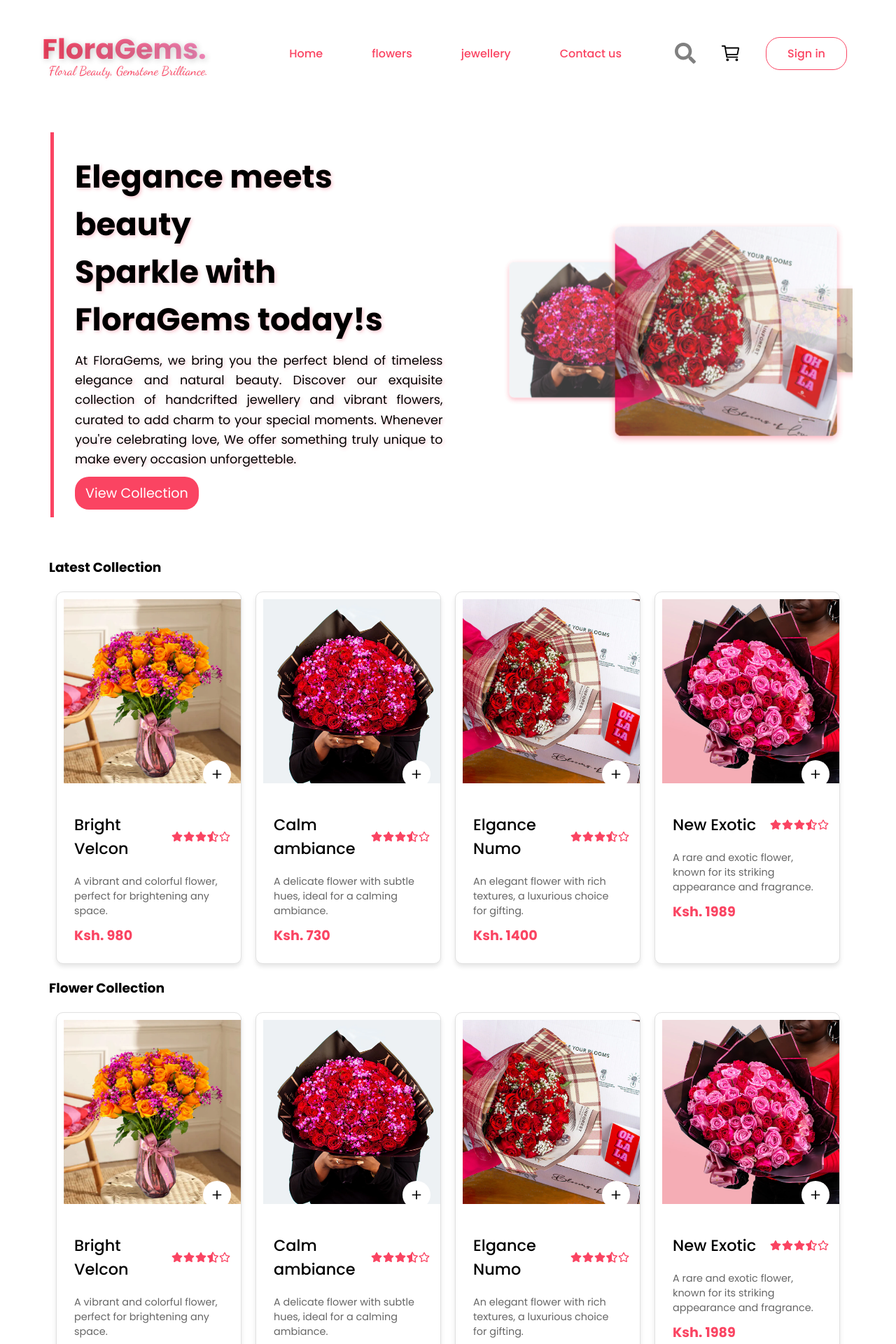
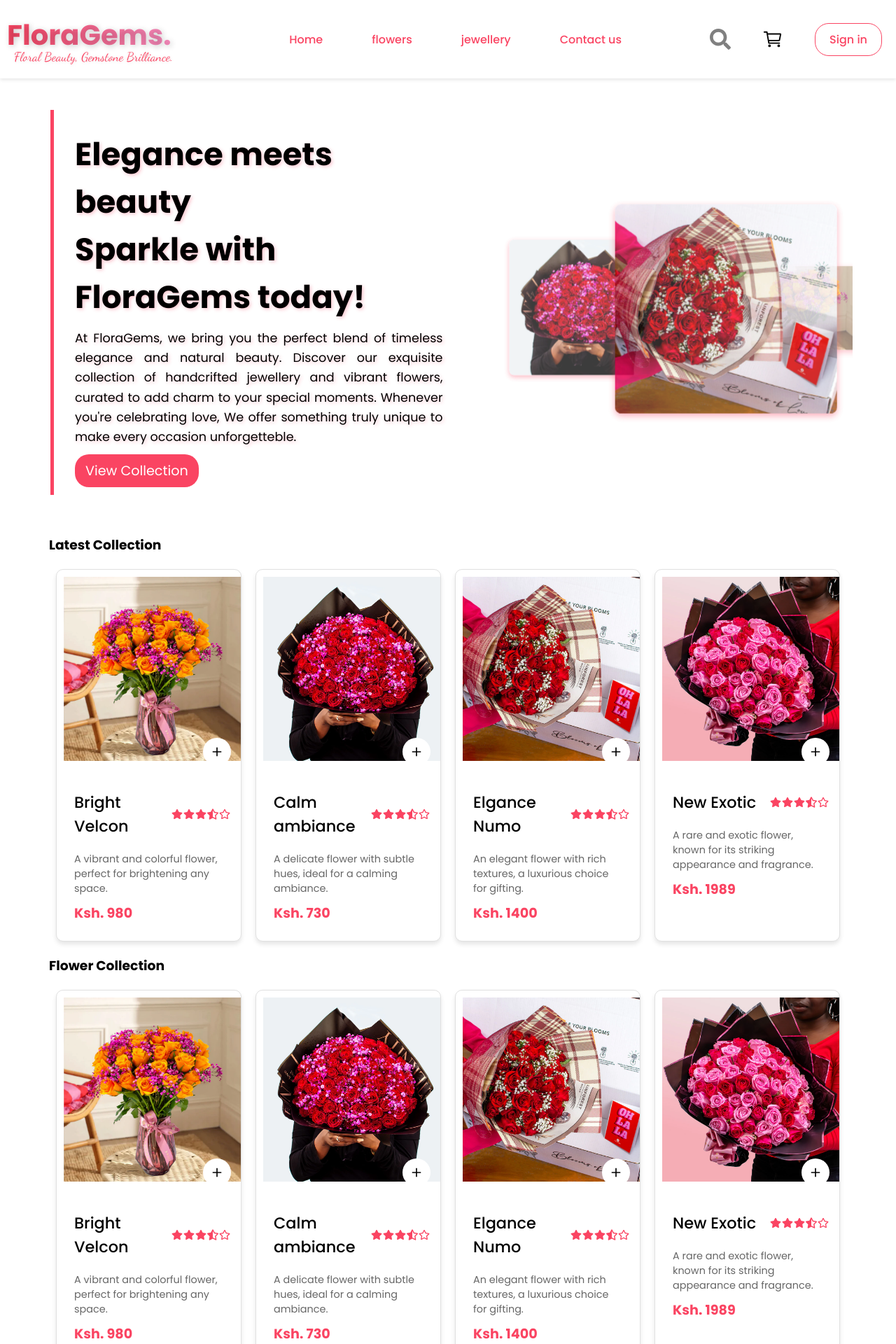
Before and after one commit to alimasoud827/FloraGems, a React (Create React App) app in the folder frontend/: page / in a window 1280 px wide. Shown: the top 1920 px of the page at 70% size. Built offline with nearby package versions, Linux system fonts and the light colour scheme.

Commit message:
third commit

```diff
--- a/frontend/src/App.js
+++ b/frontend/src/App.js
@@ -4,14 +4,23 @@ import Footer from './Footer/Footer.js';
 import Cart from './cart/Cart.js';
 import { Routes, Route, } from 'react-router-dom';
 import { CartProvider } from './CartProvider.js';
+import { useState } from 'react';
 
 function App() {
+  const [cart, setCart] = useState([]);
   return (
     <div className="App">
       <CartProvider>
-        <Header />
+        <Header
+          cart={cart}
+          setCart={setCart}
+        />
         <Routes>
-            <Route path='/' element={<Body />} />
+            <Route path='/' element={
+              <Body
+              cart={cart}
+              setCart={setCart}   />}
+            />
             <Route path='/cart' element={<Cart />} />
         </Routes>
         <Footer />
--- a/frontend/src/body/Body.js
+++ b/frontend/src/body/Body.js
@@ -4,15 +4,21 @@ import MainBody from './MainBody'
 import Flowers from './Flowers'
 import Jewellery from './Jewellery'
 
-const Body = () => {
+const Body = ({ cart, setCart }) => {
   return (
     <div>
       <TopBody />
-      <MainBody />
-      <Flowers />
-      <Jewellery />
+      <MainBody
+       cart={cart}
+       setCart={setCart}  />
+      <Flowers
+       cart={cart}
+       setCart={setCart}  />
+      <Jewellery
+       cart={cart}
+       setCart={setCart}  />
     </div>
   )
-}
+};
 
 export default Body;
--- a/frontend/src/body/Flowers.js
+++ b/frontend/src/body/Flowers.js
@@ -1,50 +1,34 @@
-import React, { useContext } from 'react'
+import React from 'react';
 import { assets } from '../assets/assets';
 import StarRating from './StarRating';
-import { IoMdAdd } from "react-icons/io";
-import { CartContext } from '../CartProvider';
+import AddToCart from './addToCart';
 
-const Flowers = () => {
-  const rating = 3.5;
-  const { setCart } = useContext(CartContext);
-
-  const addToCart = (id) => {
-    setCart((prevCart) => {
-      const existingItem = prevCart.find((item) => item.id === id);
-      if(existingItem) {
-        return prevCart.map((item) =>
-            item.id === id
-              ? {...item, quantity: item.quantity + 1 }
-              : item
-          );
-      } else {
-        return ([...prevCart, {id, quantity: 1}])
-      }
-    });
-    console.log('Item added to cart:', id);
-  }
-
+const Flowers = ({ cart, setCart }) => {
+  const ratings = 3.5;
   return (
     <div>
-      <h3 id='flowers'>Flower Collection</h3>
-      <div className='collection'>
+      <h3 id="flowers">Flower Collection</h3>
+      <div className="collection">
         {assets.map((asset) => (
-          <div key={asset.id} className='one-cont'>
-            <div className='add' onClick={() => addToCart(asset.id)}><IoMdAdd className='addIcon' /></div>
+          <div key={asset.id} className="one-cont">
+            <AddToCart
+              assetId={asset.id}
+              cart={cart}
+              setCart={setCart} />
             <img src={asset.value} alt={asset.name} />
-            <div className='cont-details'>
-              <div className='nameRate'>
-                <p className='name'>{asset.name}</p>
-                <StarRating rating={rating}/>
+            <div className="cont-details">
+              <div className="nameRate">
+                <p className="name">{asset.name}</p>
+                <StarRating rating={ratings} />
               </div>
-              <p className='description'>{asset.description}</p>
-              <p className='price'>Ksh. {asset.price}</p>
+              <p className="description">{asset.description}</p>
+              <p className="price">Ksh. {asset.price}</p>
             </div>
           </div>
         ))}
       </div>
     </div>
-  )
+  );
 };
 
 export default Flowers;
--- a/frontend/src/body/MainBody.js
+++ b/frontend/src/body/MainBody.js
@@ -1,9 +1,9 @@
 import React from 'react'
 import { assets } from '../assets/assets';
 import StarRating from './StarRating';
-import { IoMdAdd } from "react-icons/io";
+import AddToCart from './addToCart';
 
-const MainBody = () => {
+const MainBody = ({ cart, setCart }) => {
   const rating = 3.5;
 
   return (
@@ -12,7 +12,10 @@ const MainBody = () => {
       <div id='collection' className='collection'>
         {assets.map((asset) => (
           <div key={asset.id} className='one-cont'>
-            <div className='add'><IoMdAdd className='addIcon' /></div>
+            <AddToCart
+              assetId={asset.id}
+              cart={cart}
+              setCart={setCart} />
             <img src={asset.value} alt={asset.name} />
             <div className='cont-details'>
               <div className='nameRate'>
--- a/frontend/src/body/TopBody.js
+++ b/frontend/src/body/TopBody.js
@@ -22,7 +22,7 @@ const TopBody = () => {
   return (
     <div className='container'>
       <div className='div-left'>
-        <h1>Elegance meets beauty <br /> Sparkle with FloraGems today!s</h1>
+        <h1>Elegance meets beauty <br /> Sparkle with FloraGems today!</h1>
         <p>At FloraGems, we bring you the perfect blend of timeless elegance and natural beauty. Discover our exquisite collection of handcrifted jewellery and vibrant flowers, curated to add charm to your special moments. Whenever you're celebrating love, We offer something truly unique to make every occasion unforgetteble.</p>
         <a href="#collection">View Collection</a>
       </div>
--- /dev/null
+++ b/frontend/src/body/addToCart.js
@@ -0,0 +1,30 @@
+import { IoMdAdd } from "react-icons/io";
+import React, { useEffect } from 'react';
+
+const AddToCart = ({ assetId, cart, setCart }) => {
+  const handleAddToCart = (assetId) => {
+    setCart((prevCart) => {
+      console.log(prevCart);
+      const existing = prevCart.find((item) => item.id === assetId);
+
+      if (existing) {
+        return prevCart.map((item) =>
+          item.id === assetId ? { ...item, quantity: item.quantity + 1 } : item
+        );
+      } else {
+        return [...prevCart, { id: assetId, quantity: 1 }];
+      }
+    });
+  };
+
+  useEffect(() => {
+    console.log(cart);
+  }, [cart]);
+  return (
+    <div className="add" onClick={() => handleAddToCart(assetId)}>
+      <IoMdAdd className="addIcon" />
+    </div>
+  )
+};
+
+export default AddToCart
--- a/frontend/src/header/Header.js
+++ b/frontend/src/header/Header.js
@@ -4,12 +4,12 @@ import Middle from './Mid-Sec';
 import Right from './Right_Sec';
 import './header.css';
 
-const Header = () => {
-  return (
+const Header = ({ cart }) => {
+    return (
     <div className="header">
       <Left />
       <Middle />
-      <Right />
+      <Right cart={cart} />
     </div>
   )
 }
--- a/frontend/src/header/Right_Sec.js
+++ b/frontend/src/header/Right_Sec.js
@@ -2,15 +2,24 @@ import React from 'react'
 import { FaSearch } from 'react-icons/fa';
 import { IoCartOutline } from "react-icons/io5";
 
-
-const Right = () => {
+const Right = ({ cart }) => {
+  console.log(cart);
+    let totalQuantity = 0;
+    cart.forEach(cartItem => {
+      totalQuantity += cartItem.quantity;
+    });
   return (
     <div className='right-sec'>
       <FaSearch style={{ color: 'gray' }} title="Search" className='icon' />
-      <IoCartOutline style={{ color: '' }} title="Cart" className='icon' />
+      <div className='cart-icon-cont'>
+        <IoCartOutline style={{ color: '' }} title="Cart" className='icon' />
+        <div className='cart-count-cont'>
+          { totalQuantity > 0 && <span className='cart-count'>{totalQuantity}</span> }
+        </div>
+      </div>
       <button className='sign-in-btn'>Sign in</button>
     </div>
   )
 }
 
-export default Right
+export default Right;
--- a/frontend/src/header/header.css
+++ b/frontend/src/header/header.css
@@ -1,5 +1,12 @@
 .header{
+  position: fixed;
+  top: -10px;
+  left: -10px;
+  width: 100%;
+  background-color: #fff;
+  z-index: 1000;
+  box-shadow: 0 2px 5px rgba(0, 0, 0, 0.1);
   display: flex;
   align-items: center;
   justify-content: space-between;
-}
+};
--- a/frontend/src/index.css
+++ b/frontend/src/index.css
@@ -3,6 +3,9 @@
 
 html {
   scroll-behavior: smooth;
+}
+body{
+  margin-top: 100px;
 }
 
 *{
@@ -11,7 +14,7 @@ html {
   font-family: 'Poppins';
 }
 
-/* Container Styling */
+/**/
 .logo-container {
   display: flex;
   flex-direction: column;
@@ -35,7 +38,7 @@ html {
   transform: scale(1.05);
 }
 
-/* Tagline Styling */
+
 .dancing-script {
   font-family: "Dancing Script", serif;
   font-size: 18px;
@@ -51,7 +54,6 @@ html {
   text-shadow: 2px 2px 8px rgb(255, 82, 148);
 }
 
-/* Responsive Design */
 @media (max-width: 768px) {
   .poppins {
     font-size: 40px;
@@ -98,15 +100,47 @@ html {
   gap: 15px;
 }
 .sign-in-btn{
-  padding: 10px 30px;
+  padding: 10px 20px;
   border-radius: 20px;
   background-color: transparent;
   color: #fa4462;
   border: solid 1.5px #fa4462;
   font-weight: 500;
   font-size: 16px;
+  transition: all 0.3s;
+}
+.sign-in-btn:hover{
+  background-color: #fa4462;
+  color: #fff;
+  box-shadow: 0px 2px 5px rgba(0, 0, 0, 0.2);
 }
 
 .icon{
+  display: flex;
+  align-items: center;
+  justify-content: center;
   font-size: 30px;
 }
+.cart-icon-cont{
+  position: relative;
+  display: inline-block;
+  cursor: pointer;
+}
+
+.cart-count {
+  position: absolute;
+  top: -8px;
+  right: -8px;
+  background-color: #fa4462;
+  color: #fff;
+  font-size: 12px;
+  font-weight: bold;
+  width: 20px;
+  height: 20px;
+  border-radius: 50%;
+  border: 2px solid #fff;
+  display: flex;
+  align-items: center;
+  justify-content: center;
+  box-shadow: 0px 2px 5px rgba(0, 0, 0, 0.2);
+}
```
